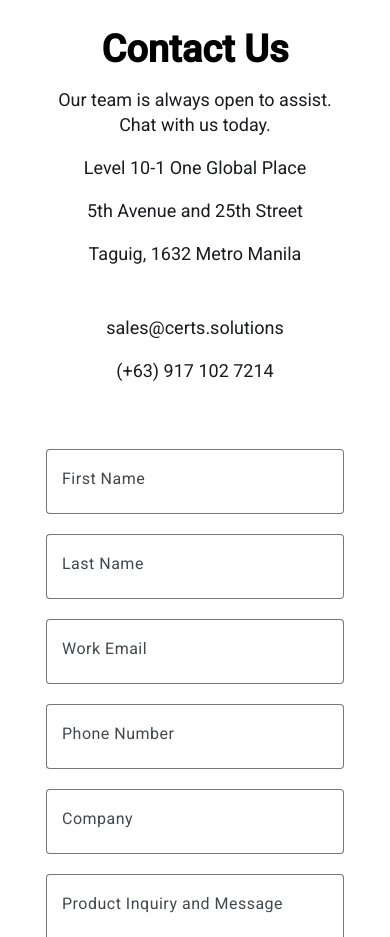
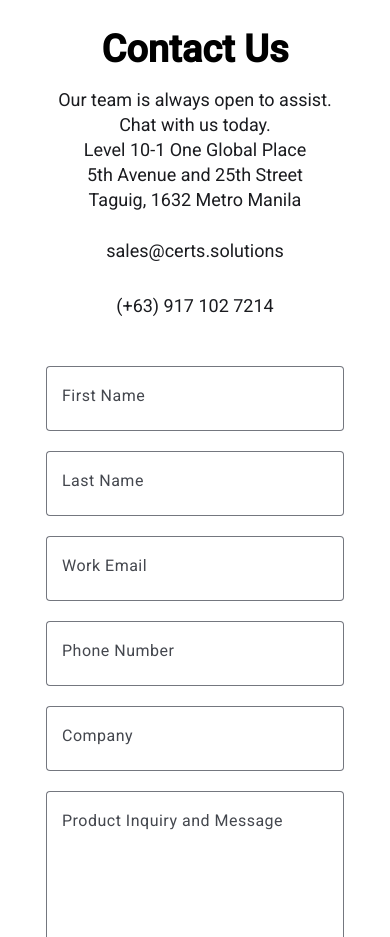
Before and after one commit to rolanveroncruz/certs-web, an Angular app: page / in a window 390 px wide. Shown: the part 4660-5597 px from the top of the page. Built offline with nearby package versions, Linux system fonts and the light colour scheme; no server answers.

Commit message:
fixed spacing in contact-us address, email, and phone.

```diff
--- a/src/app/landing/contact-us/contact-us.scss
+++ b/src/app/landing/contact-us/contact-us.scss
@@ -85,7 +85,7 @@ mat-form-field {
 }
 
 .contact-us-email {
-  padding-top: 12px;
+  padding-top: 0;
   font-family: 'Roboto', sans-serif;
   font-size: 18px;
   line-height: 1.4;
@@ -128,3 +128,15 @@ mat-form-field {
     margin-left: 0;
   }
 }
+.contact-us-address p,
+.contact-us-email p {
+  margin: 0;
+}
+
+.contact-us-email {
+  padding-top: 25px; /* small, balanced gap; tweak 0–8px as you like */
+  display: flex;
+  flex-direction: column;
+  gap: 30px;
+
+}
--- a/src/app/landing/landing.scss
+++ b/src/app/landing/landing.scss
@@ -15,13 +15,14 @@
   overflow-x: hidden; /* fallback */
   overflow-x: clip; /* modern */
 
+  /* A gentle default; sections can override */
+  background: #fff;
+
   @supports(overflow:clip) {
     .landing-container{
       overflow-x: clip;
     }
   }
-  /* A gentle default; sections can override */
-  background: #fff;
 }
 
 /* Optional: give each section consistent vertical rhythm
```
